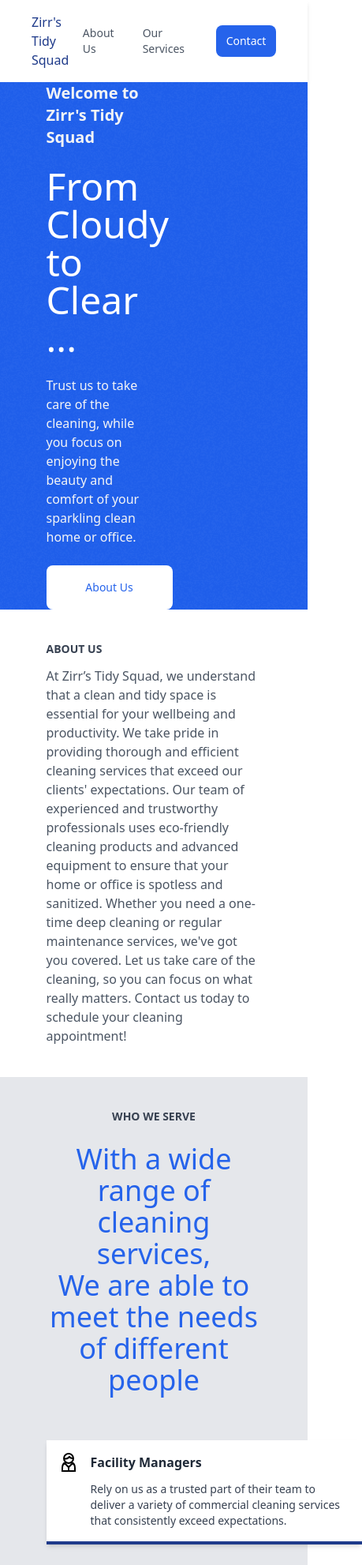
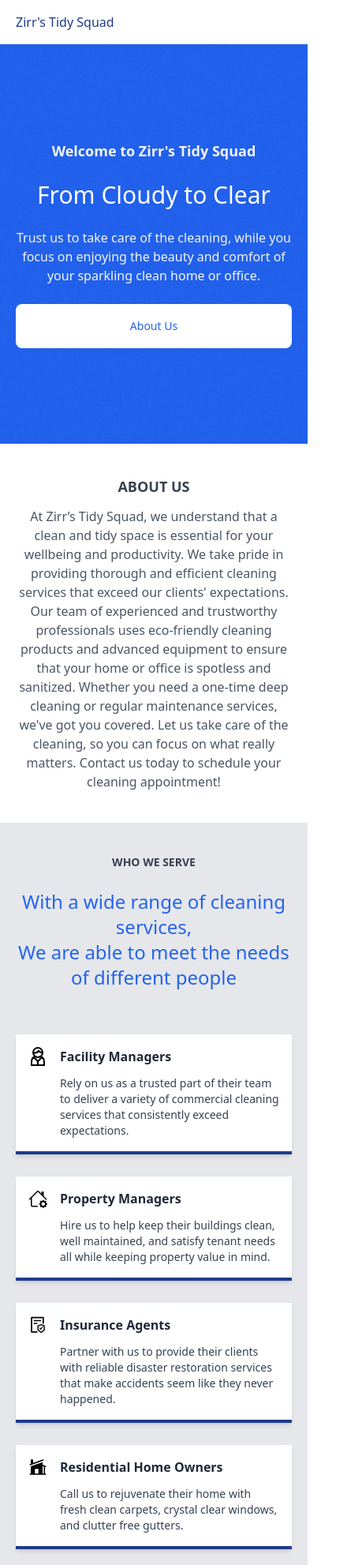
Before and after one commit to MuniruIssah/zirrs-tidy-squad, a Gatsby site: page / in a window 390 px wide. Shown: the top 1982 px of the page at 79% size, 459 px wide, since content can reach past the window. Built offline with nearby package versions, Linux system fonts and the light colour scheme; Gatsby itself is replaced by a stand-in of ours.

Commit message:
Added responsiveness

```diff
--- a/src/components/about.js
+++ b/src/components/about.js
@@ -3,13 +3,14 @@ import background from '../images/mancleaner.avif'
 const About = () => {
     return (
         <div id={'about'} className={'flex items-center'}>
-            <div className={'max-w-[70vw] w-full mx-auto min-h-[60vh] flex flex-col space-y-14 items-center justify-center text-center py-10'}>
-                <div className={'grid lg:grid-cols-2'}>
-                    <div className={'hidden  lg:flex bg-cover bg-no-repeat bg-top'} style={{backgroundImage:`url(${background})`}}>
+            <div className={'max-w-7xl px-5 w-full mx-auto min-h-[40vh] flex flex-col space-y-14 items-center justify-center text-center py-10'}>
+                <div className={'grid lg:grid-cols-2 h-full'}>
+                    <div className={'hidden lg:flex bg-contain bg-no-repeat bg-top'}>
+                        <img src={background} className={'w-4/5'} alt={'alternative'}/>
                     </div>
-                    <div className={'text-left flex flex-col space-y-3'}>
-                        <h6 className={'uppercase text-gray-700 text-sm font-bold'}>About Us</h6>
-                        <p className={'font-light text-gray-600'}>
+                    <div className={'text-center lg:text-left flex flex-col space-y-3 h-full justify-center'}>
+                        <h6 className={'uppercase text-gray-700 text-lg md:text-xl font-bold'}>About Us</h6>
+                        <p className={'font-light text-gray-600 md:text-lg'}>
                             At Zirr’s Tidy Squad, we understand that a clean and tidy space is essential for your wellbeing and productivity.
                             We take pride in providing thorough and efficient cleaning services that exceed our clients' expectations.
                             Our team of experienced and trustworthy professionals uses eco-friendly cleaning products and advanced equipment to ensure that your home or office is spotless and sanitized.
--- a/src/components/banner.js
+++ b/src/components/banner.js
@@ -3,16 +3,16 @@ import ZirrButton from "./zirrButton";
 import background from '../images/background.png'
 const Banner = () => {
     return (
-        <div className={'bg-blue-600 text-white min-h-[60vh] flex items-center bg-cover bg-no-repeat'}
+        <div className={'bg-blue-600 text-white min-h-[60vh] py-5 flex items-center bg-cover bg-no-repeat'}
              style={{backgroundImage:`url(${background})`,backgroundBlendMode:'color-burn'}}>
-            <div className={'max-w-[70vw] w-full mx-auto grid grid-cols-2 '}>
-                <div className={'flex flex-col space-y-6'}>
-                    <h1 className={'font-bold text-xl text-gray-100'}>Welcome to Zirr's Tidy Squad</h1>
-                    <p className={'text-5xl'}>From Cloudy to Clear ...</p>
+            <div className={'max-w-7xl px-5 w-full mx-auto grid md:grid-cols-2 '}>
+                <div className={'flex flex-col space-y-6 text-center md:text-left'}>
+                    <h1 className={'font-bold text-lg md:text-xl text-gray-100'}>Welcome to Zirr's Tidy Squad</h1>
+                    <p className={'text-3xl md:text-5xl'}>From Cloudy to Clear</p>
                     <p className={'font-light text-gray-100'}>Trust us to take care of the cleaning,
                         while you focus on enjoying the beauty and comfort of
                         your sparkling clean home or office.</p>
-                    <ZirrButton>About Us</ZirrButton>
+                    <ZirrButton to={'#about'}>About Us</ZirrButton>
                 </div>
 
             </div>
--- a/src/components/clientCard.js
+++ b/src/components/clientCard.js
@@ -4,7 +4,7 @@ const ClientCard = ({title,description,icon}) => {
     return (
         <div className={'border-b-4 border-blue-900 bg-white shadow-md p-4 flex items-start space-x-4'}>
             <div className={'text-2xl'}>{icon}</div>
-            <div className={'flex flex-col items-start space-y-3'}>
+            <div className={'flex flex-col items-start space-y-3 text-left'}>
                 <h4 className={'font-bold text-gray-800'}>{title??'Facility Managers'}</h4>
                 <p className={'text-left text-gray-700 text-sm'}> {description??`
                     Rely on us as a trusted part of their team to deliver a variety of commercial
--- a/src/components/contact.js
+++ b/src/components/contact.js
@@ -3,13 +3,13 @@ import ZirrButton from "./zirrButton";
 
 const Contact = () => {
     return (
-        <div className={'bg-blue-600 text-white h-[30vh] flex items-center ring ring-blue-900'}>
-            <div className={'max-w-[70vw] w-full mx-auto flex justify-between items-center'}>
-                <div className={'flex flex-col space-y-3'}>
-                    <h2 className={'text-3xl text-gray-100'}>Call us to get an extraordinary service</h2>
-                    <span className={'font-bold text-2xl'}>+233 20 127 5168</span>
+        <div className={'bg-blue-600 text-white min-h-[30vh] flex items-center ring ring-blue-900 p-10'}>
+            <div className={'max-w-7xl px-5 w-full mx-auto flex flex-col md:flex-row space-y-5 md:space-y-0 md:justify-between items-center'}>
+                <div className={'flex flex-col space-y-3 text-center md:text-left'}>
+                    <h2 className={'text-xl md:text-3xl text-gray-100'}>Call us to get an extraordinary service</h2>
+                    <span className={'font-bold text-lg md:text-2xl'}>+233 20 127 5168</span>
                 </div>
-                <ZirrButton>Contact Us</ZirrButton>
+                <ZirrButton to={'tel:+233201275168'}>Contact Us</ZirrButton>
             </div>
         </div>
     );
--- a/src/components/header.js
+++ b/src/components/header.js
@@ -4,12 +4,12 @@ import ZirrButton from "./zirrButton";
 
 const Header = () => {
     return (
-        <div className={'bg-white text-blue-600 flex items-center justify-between px-10 py-4 shadow-md'}>
+        <div className={'bg-white text-blue-600 flex items-center justify-between px-5 md:px-10 py-4 shadow-md'}>
             <h1 className={'font-medium text-blue-900'}>Zirr's Tidy Squad</h1>
-            <div className={'flex items-center space-x-7 '}>
+            <div className={'hidden lg:flex items-center space-x-7 '}>
                 <HeaderLink>About Us</HeaderLink>
                 <HeaderLink to={'#services'}>Our Services</HeaderLink>
-                <ZirrButton inverted small>Contact</ZirrButton>
+                <ZirrButton to={'tel:+233201275168'} inverted small>Contact</ZirrButton>
             </div>
         </div>
     );
--- a/src/components/services.js
+++ b/src/components/services.js
@@ -5,14 +5,14 @@ import {services} from "../utils";
 const Services = () => {
     return (
         <div id={'services'} className={'flex items-center bg-gray-200 '}>
-            <div className={'max-w-[70vw] w-full mx-auto flex flex-col space-y-14 items-center text-center py-10'}>
+            <div className={'max-w-7xl px-5 w-full mx-auto flex flex-col space-y-14 items-center text-center py-10'}>
 
                <div className={'flex flex-col space-y-6'}>
                    <span className={'uppercase text-gray-700 text-sm font-bold'}>WHO WE SERVE</span>
-                   <h2 className={'text-blue-600 font-medium text-4xl'}>With a wide range of cleaning services,<br/> We are able to meet the needs of different people</h2>
+                   <h2 className={'text-blue-600 font-medium text-2xl md:text-4xl'}>With a wide range of cleaning services,<br/> We are able to meet the needs of different people</h2>
                </div>
 
-                <div className={'w-full gap-7'} style={{display:"grid",gridTemplateColumns:"repeat(auto-fill,minmax(400px,1fr))"}}>
+                <div className={'w-full gap-7 gridoo'} >
                     {services.map((item,index)=><ClientCard {...item} key={index} />)}
                 </div>
             </div>
--- a/src/components/zirrButton.js
+++ b/src/components/zirrButton.js
@@ -1,16 +1,16 @@
 import React from 'react';
 
-const ZirrButton = ({children,inverted,small}) => {
+const ZirrButton = ({children,inverted,small,to}) => {
 
     if(inverted){
         return (
-            <a href={'tel:+233201275168'} className={`bg-blue-600 ${small?'w-24 h-10':'w-40 h-14'}  rounded rounded-lg text-white text-sm font-medium self-start grid place-items-center`}>
+            <a href={to} className={`bg-blue-600 ${small?'w-24 h-10':'w-40 h-14'}  rounded rounded-lg text-white text-sm font-medium self-start grid place-items-center`}>
                 {children}
             </a>
         );
     }
     return (
-        <a href={'tel:+233201275168'} className={'bg-white w-40 h-14 rounded rounded-lg text-blue-600 text-sm font-medium self-start grid place-items-center'}>
+        <a href={to} className={'bg-white w-full md:w-40 h-14 rounded rounded-lg text-blue-600 text-sm font-medium  grid place-items-center'}>
             {children}
         </a>
     );
--- a/src/styles/global.css
+++ b/src/styles/global.css
@@ -1,3 +1,16 @@
 @tailwind base;
 @tailwind components;
 @tailwind utilities;
+
+.gridoo{
+    display:grid;
+    grid-template-columns:repeat(auto-fit,minmax(400px,1fr));
+}
+
+
+@media only screen and (max-width: 600px) {
+    .gridoo {
+        grid-template-columns:repeat(auto-fit,minmax(240px,1fr));
+
+    }
+}
```
